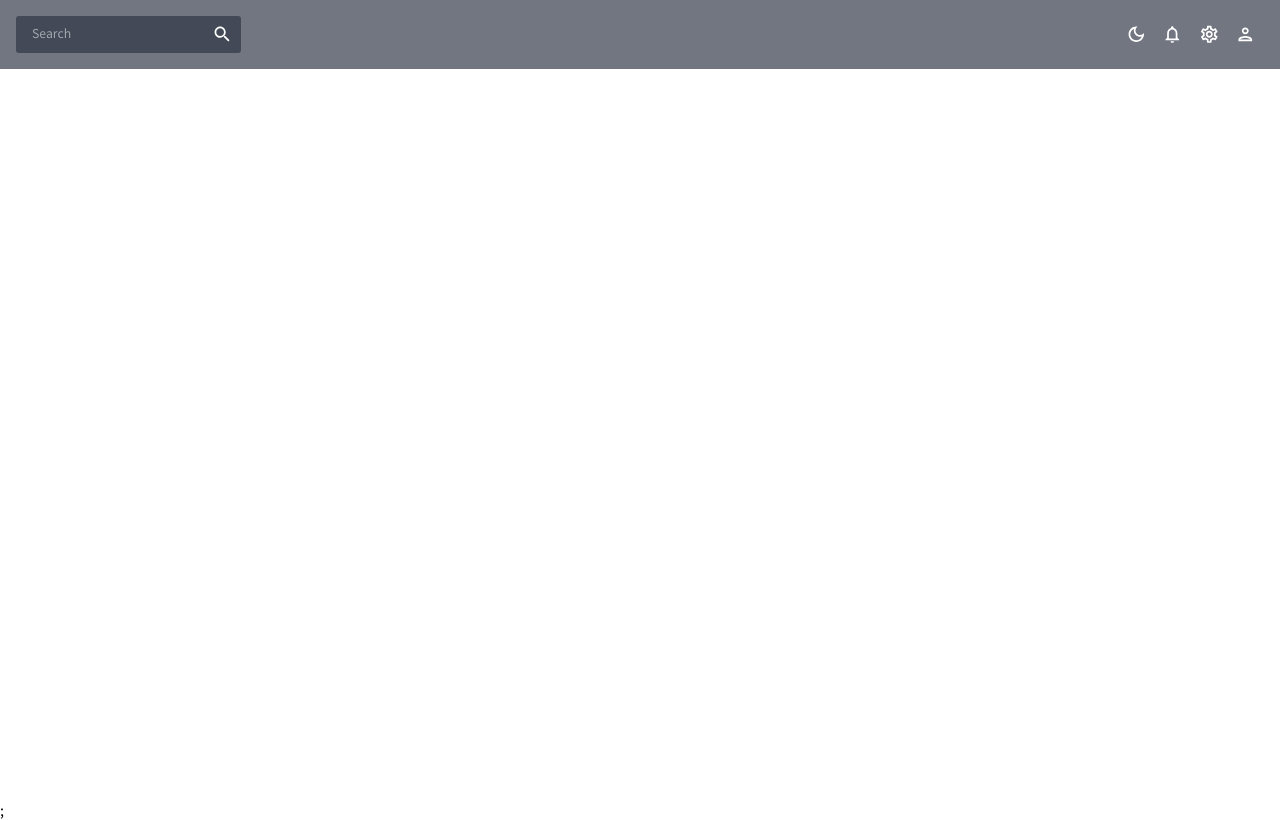
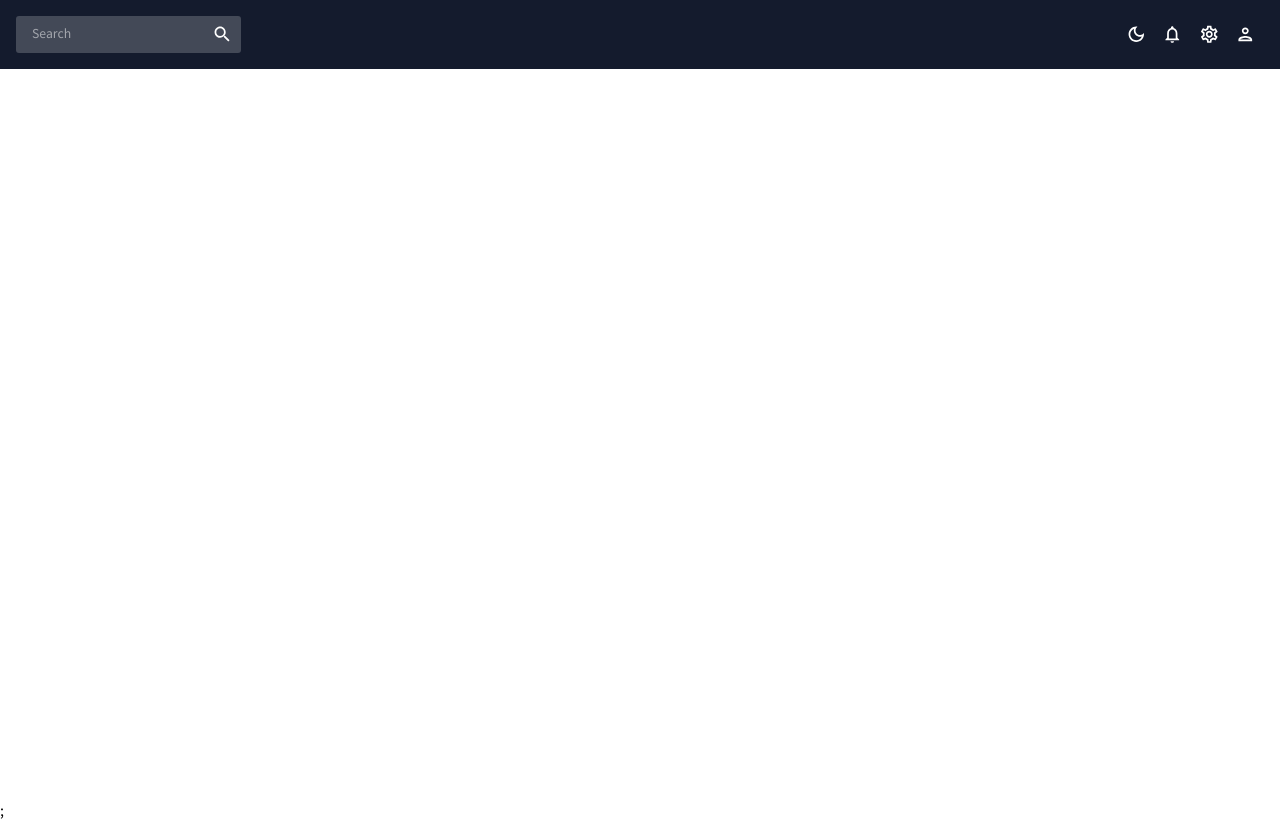
Before and after one commit to maggiekami/dashboard, a React (Create React App) app: page / in a window 1280 px wide. Built offline with nearby package versions, Linux system fonts and the light colour scheme.

Commit message:
change colors

```diff
--- a/src/scenes/global/Topbar.jsx
+++ b/src/scenes/global/Topbar.jsx
@@ -23,7 +23,7 @@ const Topbar = () => {
         justifyContent="space-between"
         p={2}
         // zmien tu na jakis kolor
-        backgroundColor={colors.primary[300]}
+        backgroundColor={colors.primary[500]}
       >
         <Box
           display="flex"
```
